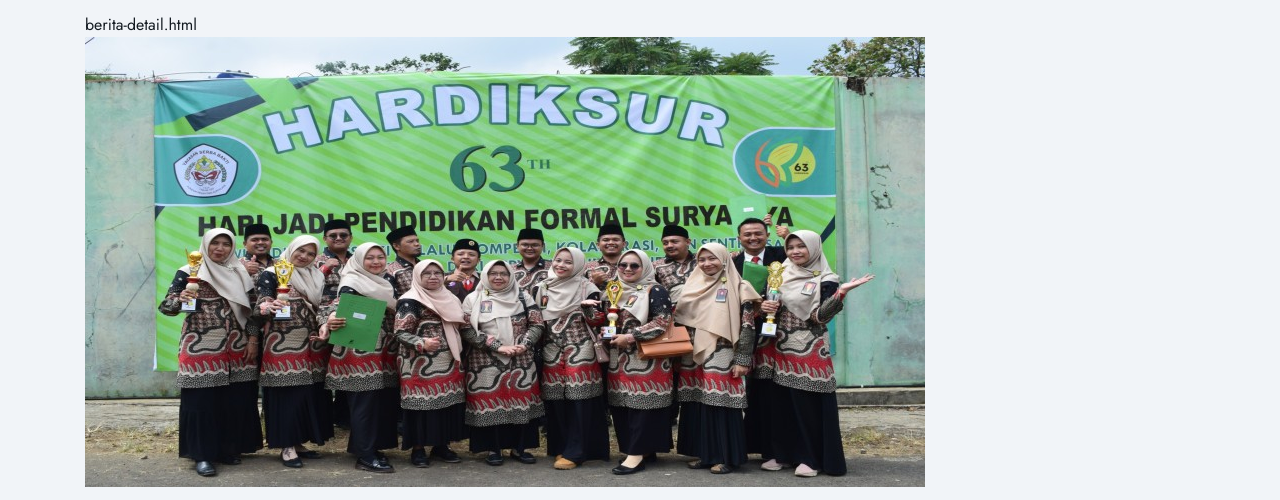
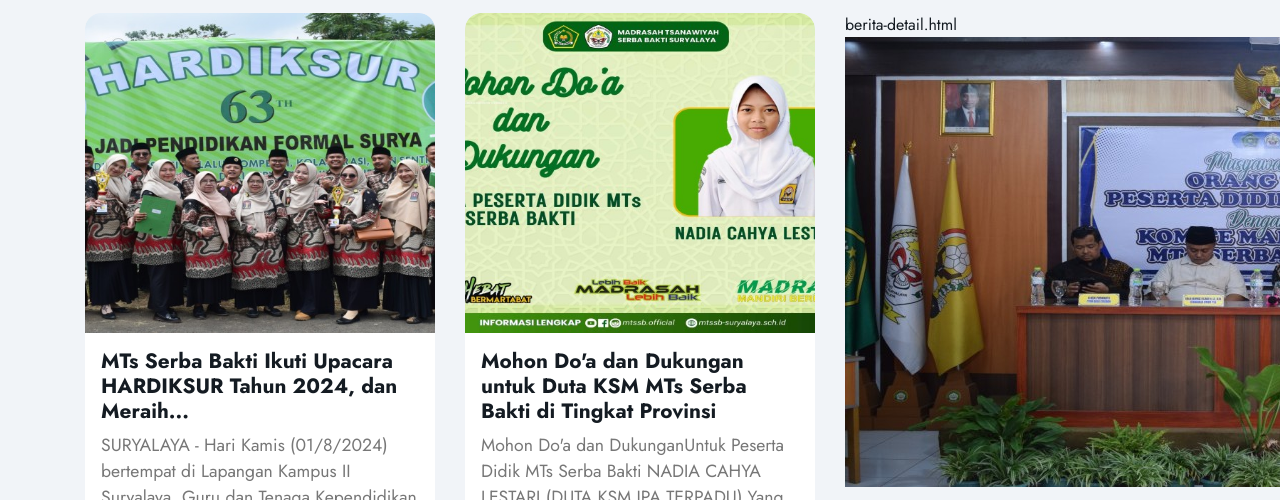
Before and after one commit to dediwibisono17/suryalaya, a plain HTML site: page berita.html in a window 1280 px wide. Shown: the part 1139-1639 px from the top of the page. Drawn offline with Linux system fonts and the light colour scheme.

Commit message:
Update berita.html

```diff
--- a/berita.html
+++ b/berita.html
@@ -201,7 +201,8 @@
                         </div>
                         <div class="col-md-4">
                             <div class="news">
-                                berita-detail.html
+                               <a href=" berita-detail.html">
+                                   <div class="news__image">
                                 <img src="img/home-berita-1.jpeg" alt="">
                             </div>
                             <div class="news__content">
@@ -217,7 +218,8 @@
                 </div>
                 <div class="col-md-4">
                     <div class="news">
-                        berita-detail.html
+                       <a href="berita-detail.html">
+                           <div class ="news__image">
                         <img src="img/home-berita-2.jpeg" alt="">
                     </div>
                     <div class="news__content">
```
